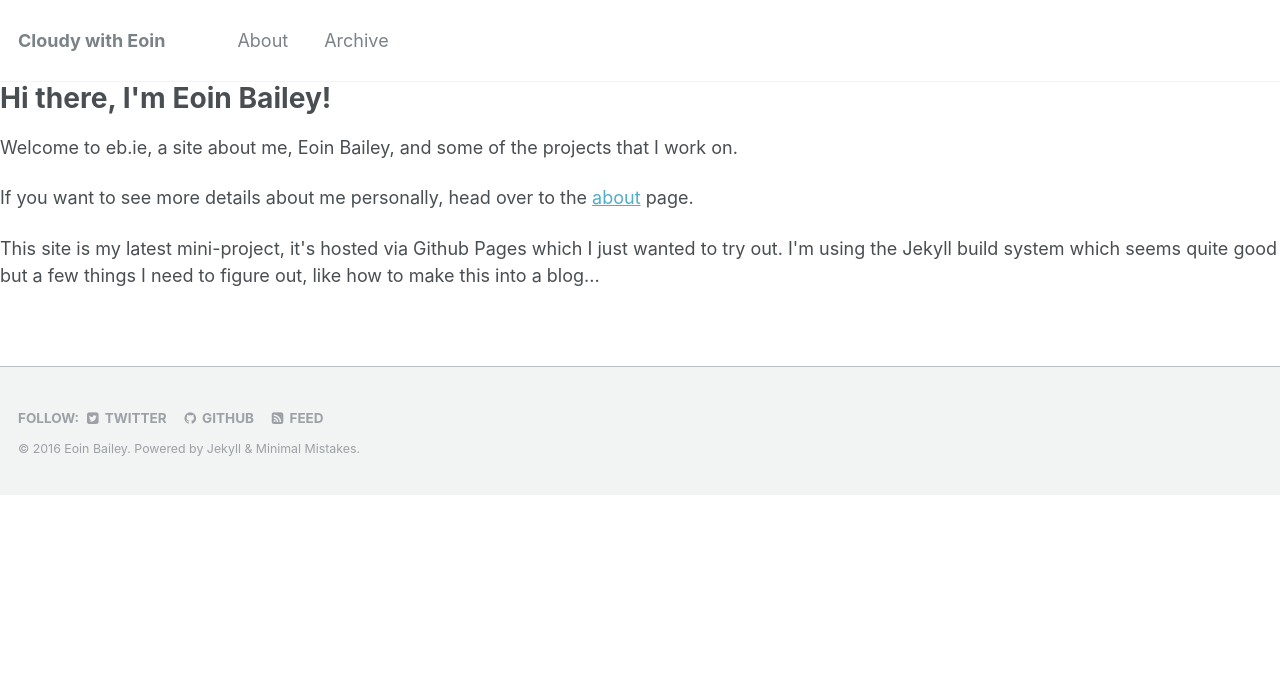
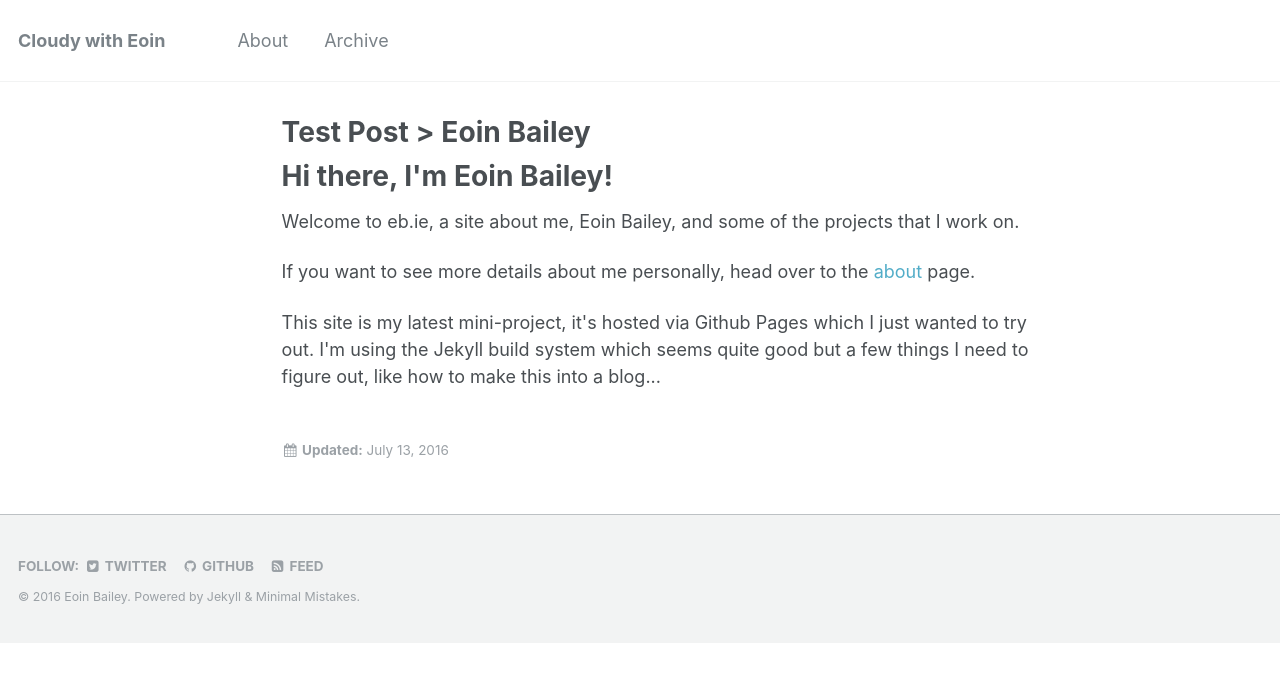
Before and after one commit to baileye/baileye.github.io, a Jekyll site: the page built from _posts/2016-07-13-test-post.html, in a window 1280 px wide. Shown: the top 682 px of the page. Built offline with Jekyll 4.4.1, drawn with Linux system fonts in a browser that asks for light colours.

Commit message:
update post layout

```diff
--- a/_posts/2016-07-13-test-post.html
+++ b/_posts/2016-07-13-test-post.html
@@ -1,6 +1,6 @@
 ---
-layout: default
-title: Home > Eoin Bailey
+layout: single
+title: Test Post > Eoin Bailey
 ---
 <div class="blurb">
 	<h1>Hi there, I'm Eoin Bailey!</h1>
```
